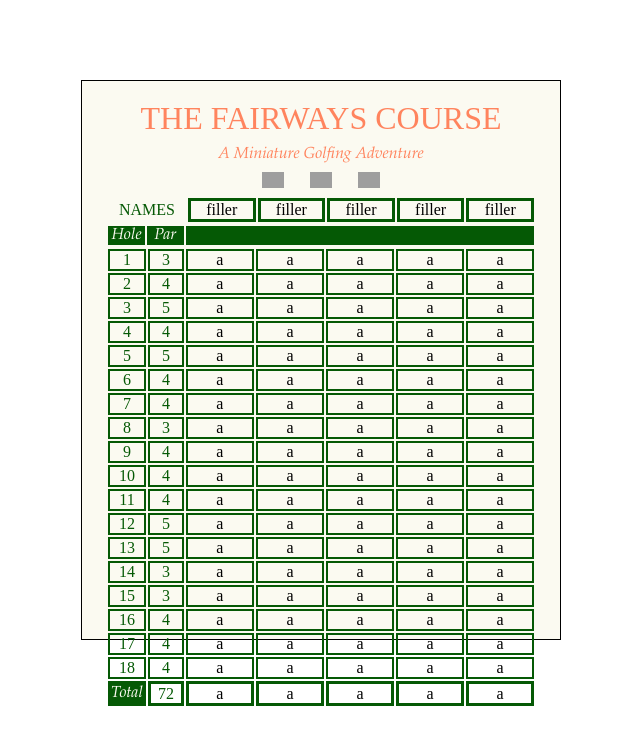
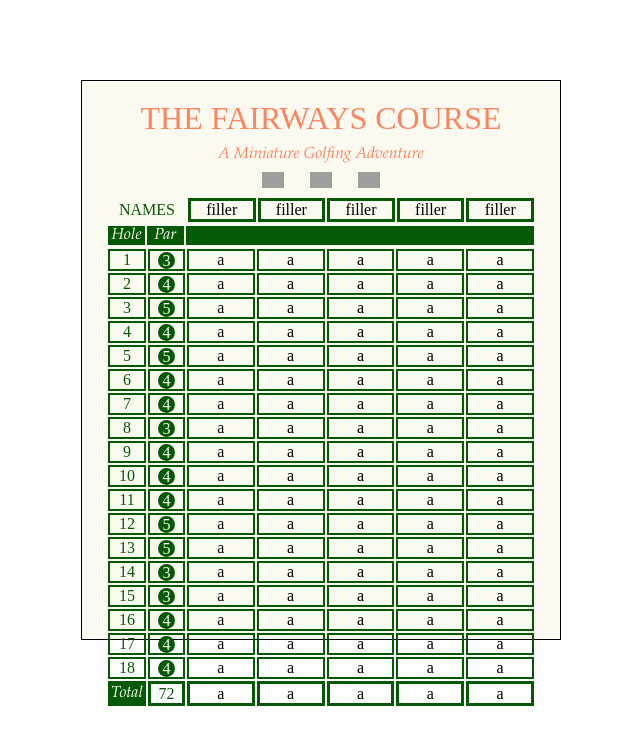
Before and after one commit to EDowning2000/tasiaTime, a Next.js app in the folder client/: page /fairways in a window 1280 px wide. Shown: the top 744 px of the page, without its empty margins (319-959 px from the left). Built offline with nearby package versions, Linux system fonts and the light colour scheme; grey boxes are pictures that could not be loaded.

Commit message:
got the circles around the pars and they are looking really nice

```diff
--- a/client/Components/table.js
+++ b/client/Components/table.js
@@ -43,7 +43,9 @@ export default function Table({
       <table className={styles.secondaryTable}>
         <tr>
           <th className={styles.holeNumber}>1</th>
-          <th className={styles.holePar}>{HOLE1}</th>
+          <th className={styles.holePar}>
+            <div className={styles.circle}>{HOLE1}</div>
+          </th>
           <td className={styles.dataThree}>a</td>
           <td className={styles.dataThree}>a</td>
           <td className={styles.dataThree}>a</td>
@@ -52,7 +54,9 @@ export default function Table({
         </tr>
         <tr>
           <th className={styles.holeNumber}>2</th>
-          <th className={styles.holePar}>{HOLE2}</th>
+          <th className={styles.holePar}>
+            <div className={styles.circle}>{HOLE2}</div>
+          </th>
           <td className={styles.dataThree}>a</td>
           <td className={styles.dataThree}>a</td>
           <td className={styles.dataThree}>a</td>
@@ -61,7 +65,9 @@ export default function Table({
         </tr>
         <tr>
           <th className={styles.holeNumber}>3</th>
-          <th className={styles.holePar}>{HOLE3}</th>
+          <th className={styles.holePar}>
+            <div className={styles.circle}>{HOLE3}</div>
+          </th>
           <td className={styles.dataThree}>a</td>
           <td className={styles.dataThree}>a</td>
           <td className={styles.dataThree}>a</td>
@@ -70,7 +76,9 @@ export default function Table({
         </tr>
         <tr>
           <th className={styles.holeNumber}>4</th>
-          <th className={styles.holePar}>{HOLE4}</th>
+          <th className={styles.holePar}>
+            <div className={styles.circle}>{HOLE4}</div>
+          </th>
           <td className={styles.dataThree}>a</td>
           <td className={styles.dataThree}>a</td>
           <td className={styles.dataThree}>a</td>
@@ -79,7 +87,9 @@ export default function Table({
         </tr>
         <tr>
           <th className={styles.holeNumber}>5</th>
-          <th className={styles.holePar}>{HOLE5}</th>
+          <th className={styles.holePar}>
+            <div className={styles.circle}>{HOLE5}</div>
+          </th>
           <td className={styles.dataThree}>a</td>
           <td className={styles.dataThree}>a</td>
           <td className={styles.dataThree}>a</td>
@@ -88,7 +98,9 @@ export default function Table({
         </tr>
         <tr>
           <th className={styles.holeNumber}>6</th>
-          <th className={styles.holePar}>{HOLE6}</th>
+          <th className={styles.holePar}>
+            <div className={styles.circle}>{HOLE6}</div>
+          </th>
           <td className={styles.dataThree}>a</td>
           <td className={styles.dataThree}>a</td>
           <td className={styles.dataThree}>a</td>
@@ -97,7 +109,9 @@ export default function Table({
         </tr>
         <tr>
           <th className={styles.holeNumber}>7</th>
-          <th className={styles.holePar}>{HOLE7}</th>
+          <th className={styles.holePar}>
+            <div className={styles.circle}>{HOLE7}</div>
+          </th>
           <td className={styles.dataThree}>a</td>
           <td className={styles.dataThree}>a</td>
           <td className={styles.dataThree}>a</td>
@@ -106,7 +120,9 @@ export default function Table({
         </tr>
         <tr>
           <th className={styles.holeNumber}>8</th>
-          <th className={styles.holePar}>{HOLE8}</th>
+          <th className={styles.holePar}>
+            <div className={styles.circle}>{HOLE8}</div>
+          </th>
           <td className={styles.dataThree}>a</td>
           <td className={styles.dataThree}>a</td>
           <td className={styles.dataThree}>a</td>
@@ -115,7 +131,9 @@ export default function Table({
         </tr>
         <tr>
           <th className={styles.holeNumber}>9</th>
-          <th className={styles.holePar}>{HOLE9}</th>
+          <th className={styles.holePar}>
+            <div className={styles.circle}>{HOLE9}</div>
+          </th>
           <td className={styles.dataThree}>a</td>
           <td className={styles.dataThree}>a</td>
           <td className={styles.dataThree}>a</td>
@@ -124,7 +142,9 @@ export default function Table({
         </tr>
         <tr>
           <th className={styles.holeNumber}>10</th>
-          <th className={styles.holePar}>{HOLE10}</th>
+          <th className={styles.holePar}>
+            <div className={styles.circle}>{HOLE10}</div>
+          </th>
           <td className={styles.dataThree}>a</td>
           <td className={styles.dataThree}>a</td>
           <td className={styles.dataThree}>a</td>
@@ -133,7 +153,9 @@ export default function Table({
         </tr>
         <tr>
           <th className={styles.holeNumber}>11</th>
-          <th className={styles.holePar}>{HOLE11}</th>
+          <th className={styles.holePar}>
+            <div className={styles.circle}>{HOLE11}</div>
+          </th>
           <td className={styles.dataThree}>a</td>
           <td className={styles.dataThree}>a</td>
           <td className={styles.dataThree}>a</td>
@@ -142,7 +164,9 @@ export default function Table({
         </tr>
         <tr>
           <th className={styles.holeNumber}>12</th>
-          <th className={styles.holePar}>{HOLE12}</th>
+          <th className={styles.holePar}>
+            <div className={styles.circle}>{HOLE12}</div>
+          </th>
           <td className={styles.dataThree}>a</td>
           <td className={styles.dataThree}>a</td>
           <td className={styles.dataThree}>a</td>
@@ -151,7 +175,9 @@ export default function Table({
         </tr>
         <tr>
           <th className={styles.holeNumber}>13</th>
-          <th className={styles.holePar}>{HOLE13}</th>
+          <th className={styles.holePar}>
+            <div className={styles.circle}>{HOLE13}</div>
+          </th>
           <td className={styles.dataThree}>a</td>
           <td className={styles.dataThree}>a</td>
           <td className={styles.dataThree}>a</td>
@@ -160,7 +186,9 @@ export default function Table({
         </tr>
         <tr>
           <th className={styles.holeNumber}>14</th>
-          <th className={styles.holePar}>{HOLE14}</th>
+          <th className={styles.holePar}>
+            <div className={styles.circle}>{HOLE14}</div>
+          </th>
           <td className={styles.dataThree}>a</td>
           <td className={styles.dataThree}>a</td>
           <td className={styles.dataThree}>a</td>
@@ -169,7 +197,9 @@ export default function Table({
         </tr>
         <tr>
           <th className={styles.holeNumber}>15</th>
-          <th className={styles.holePar}>{HOLE15}</th>
+          <th className={styles.holePar}>
+            <div className={styles.circle}>{HOLE15}</div>
+          </th>
           <td className={styles.dataThree}>a</td>
           <td className={styles.dataThree}>a</td>
           <td className={styles.dataThree}>a</td>
@@ -178,7 +208,9 @@ export default function Table({
         </tr>
         <tr>
           <th className={styles.holeNumber}>16</th>
-          <th className={styles.holePar}>{HOLE16}</th>
+          <th className={styles.holePar}>
+            <div className={styles.circle}>{HOLE16}</div>
+          </th>
           <td className={styles.dataThree}>a</td>
           <td className={styles.dataThree}>a</td>
           <td className={styles.dataThree}>a</td>
@@ -187,7 +219,9 @@ export default function Table({
         </tr>
         <tr>
           <th className={styles.holeNumber}>17</th>
-          <th className={styles.holePar}>{HOLE17}</th>
+          <th className={styles.holePar}>
+            <div className={styles.circle}>{HOLE17}</div>
+          </th>
           <td className={styles.dataThree}>a</td>
           <td className={styles.dataThree}>a</td>
           <td className={styles.dataThree}>a</td>
@@ -196,7 +230,9 @@ export default function Table({
         </tr>
         <tr>
           <th className={styles.holeNumber}>18</th>
-          <th className={styles.holePar}>{HOLE18}</th>
+          <th className={styles.holePar}>
+            <div className={styles.circle}>{HOLE18}</div>
+          </th>
           <td className={styles.dataThree}>a</td>
           <td className={styles.dataThree}>a</td>
           <td className={styles.dataThree}>a</td>
--- a/client/styles/Table.module.css
+++ b/client/styles/Table.module.css
@@ -54,8 +54,9 @@
   height: 0.85rem;
   font-family: "Copperplate";
   font-weight: 400;
-  color: rgb(5, 89, 5);
+  color: rgb(251, 250, 241);
   border: 2px solid rgb(5, 89, 5);
+  z-index: 20;
 }
 .dataThree {
   width: 4.85rem;
@@ -91,3 +92,15 @@
   border: 3px solid rgb(5, 89, 5);
   text-align: center;
 }
+.circle {
+  margin-left: 0.5rem;
+  height: 1.05rem;
+  width: 1.05rem;
+  background-color: rgb(5, 89, 5);
+  border-radius: 50%;
+  z-index: 1;
+  text-align: center;
+  font-family: "Copperplate";
+  font-weight: 400;
+  color: rgb(251, 250, 241);
+}
```
